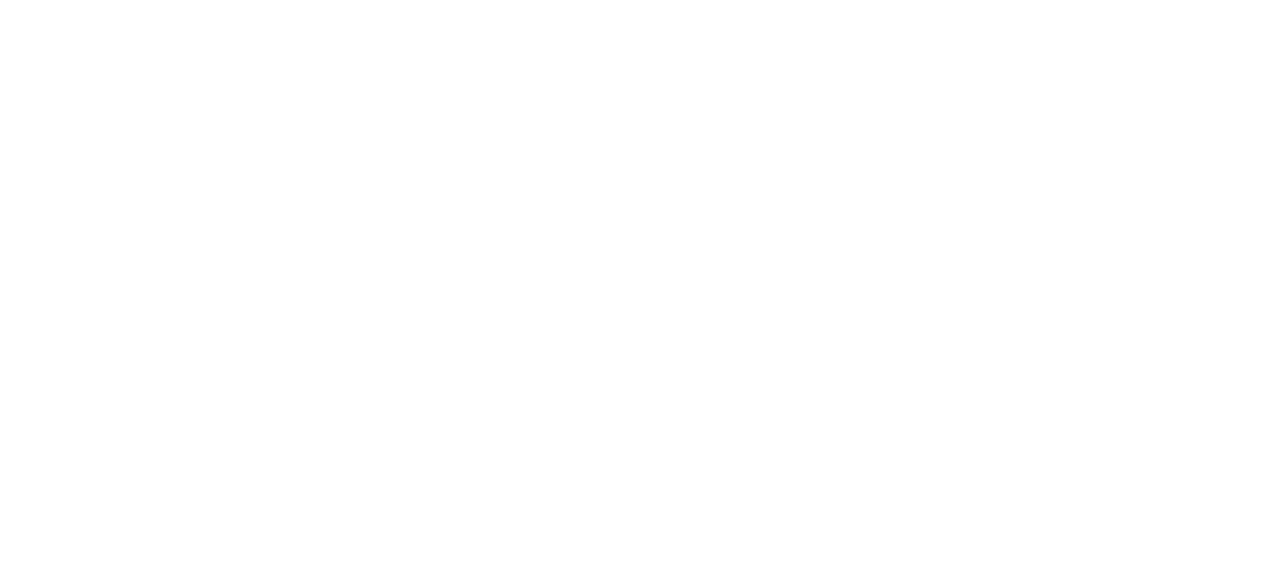
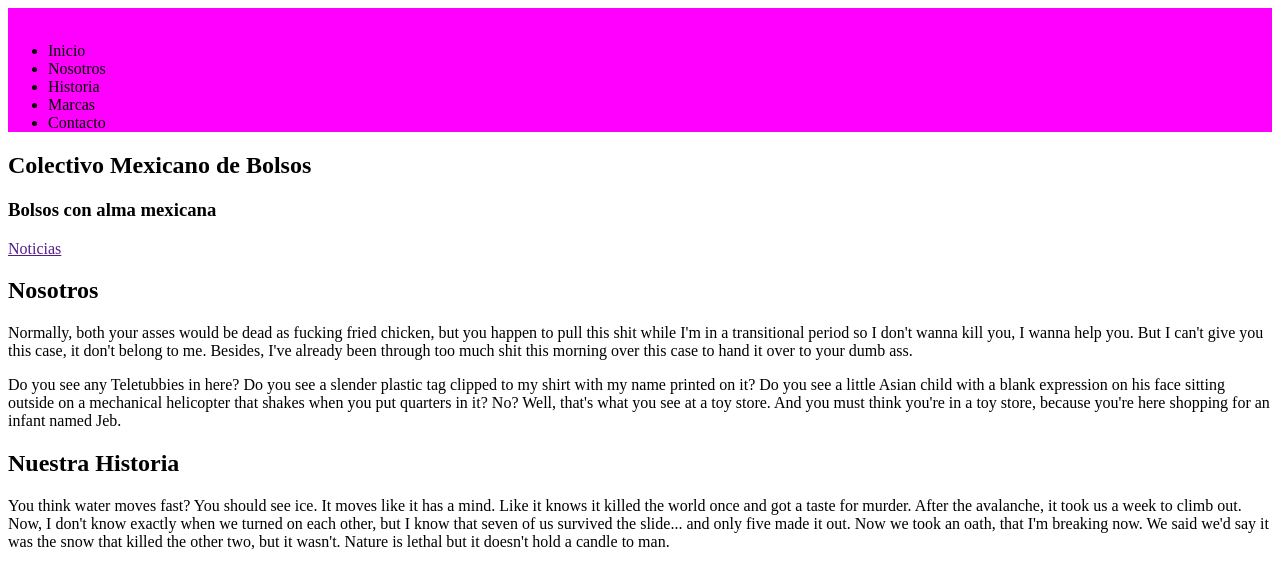
Before and after one commit to ionunz/Final, a plain HTML site: page index.html in a window 1280 px wide. Shown: the top 565 px of the page. Drawn offline with Linux system fonts and the light colour scheme.

Commit message:
Agregué HTML y comencé CSS

```diff
--- a/index.html
+++ b/index.html
@@ -4,9 +4,64 @@
     <meta charset="UTF-8">
     <meta name="viewport" content="width=device-width, initial-scale=1.0">
     <meta http-equiv="X-UA-Compatible" content="ie=edge">
+    <link rel="stylesheet" href="style.css">
     <title>Document</title>
 </head>
 <body>
-
+    <header>
+        <div class="cuadro">
+            <img class="logo" src="">
+            <div class="desktop menu">
+                <ul>
+                    <li><a class="inicio" href=""></a>Inicio</li>
+                    <li><a class="nosotros" href=""></a>Nosotros</li>
+                    <li><a class="historia" href=""></a>Historia</li>
+                    <li><a class="marcas" href=""></a>Marcas</li>
+                    <li><a class="contacto" href=""></a>Contacto</li>
+                </ul>
+            </div>
+        </div>
+    </header>
+    <main>
+        <section id="home" class="home">
+            <article>
+                <h2 class="titulo">Colectivo Mexicano de Bolsos</h2>
+                <h3 class= "subtitulo">Bolsos con alma mexicana</h3>
+                <a href="" class="calltoaction">Noticias</a>
+            </article>
+        </section>
+        <section id="about1" class="us">
+            <article>
+                <h2 class="titulo1">Nosotros</h2>
+                    <p>Normally, both your asses would be dead as fucking fried chicken, but you happen to pull this shit while I'm in a transitional period so I don't wanna kill you, I wanna help you. But I can't give you this case, it don't belong to me. Besides, I've already been through too much shit this morning over this case to hand it over to your dumb ass.</p>
+                    <p>Do you see any Teletubbies in here? Do you see a slender plastic tag clipped to my shirt with my name printed on it? Do you see a little Asian child with a blank expression on his face sitting outside on a mechanical helicopter that shakes when you put quarters in it? No? Well, that's what you see at a toy store. And you must think you're in a toy store, because you're here shopping for an infant named Jeb.</p>
+            </article>
+        </section>
+        <section id="about2" class="history">
+            <article>
+                <h2 class="titulo2">Nuestra Historia</h2>
+                    <p>You think water moves fast? You should see ice. It moves like it has a mind. Like it knows it killed the world once and got a taste for murder. After the avalanche, it took us a week to climb out. Now, I don't know exactly when we turned on each other, but I know that seven of us survived the slide... and only five made it out. Now we took an oath, that I'm breaking now. We said we'd say it was the snow that killed the other two, but it wasn't. Nature is lethal but it doesn't hold a candle to man.</p>
+            </article>
+        </section>
+        <section id="about3" class="brands">
+            <h2 class="titulo3">Nuestras Marcas</h2>
+            <p>Look, just because I don't be givin' no man a foot massage don't make it right for Marsellus to throw Antwone into a glass motherfuckin' house, fuckin' up the way the nigger talks.</p>
+            <ul class="gallery">
+                <li><img src="https://picsum.photos/id/783/600/400"></li>
+                <li><img src="https://picsum.photos/id/237/600/400"></li>
+                <li><img src="https://picsum.photos/id/1003/600/400"></li>
+            </ul>
+        </section>
+        <section id="about4" class="contact">
+                <h2 class="titulo3">Contacto</h2>
+                <p>My money's in that office, right? If she start giving me some bullshit about it ain't there, and we got to go someplace else and get it, I'm gonna shoot you in the head then and there.</p>
+                <div class="contact_content">
+                    <a href="mailto:estudionunz@gmail.com">Mail</a>
+                    <a href="https://facebook.com/impromtu">Facebook</a>
+                    <a href="https://instagram.com/ionunz">Instagram</a>
+                </div>
+        </section>
+    </main>
+    <script src="index.js"></script>
 </body>
 </html>
--- a/style.css
+++ b/style.css
@@ -0,0 +1,3 @@
+header{
+    background-color: magenta;
+}
```
